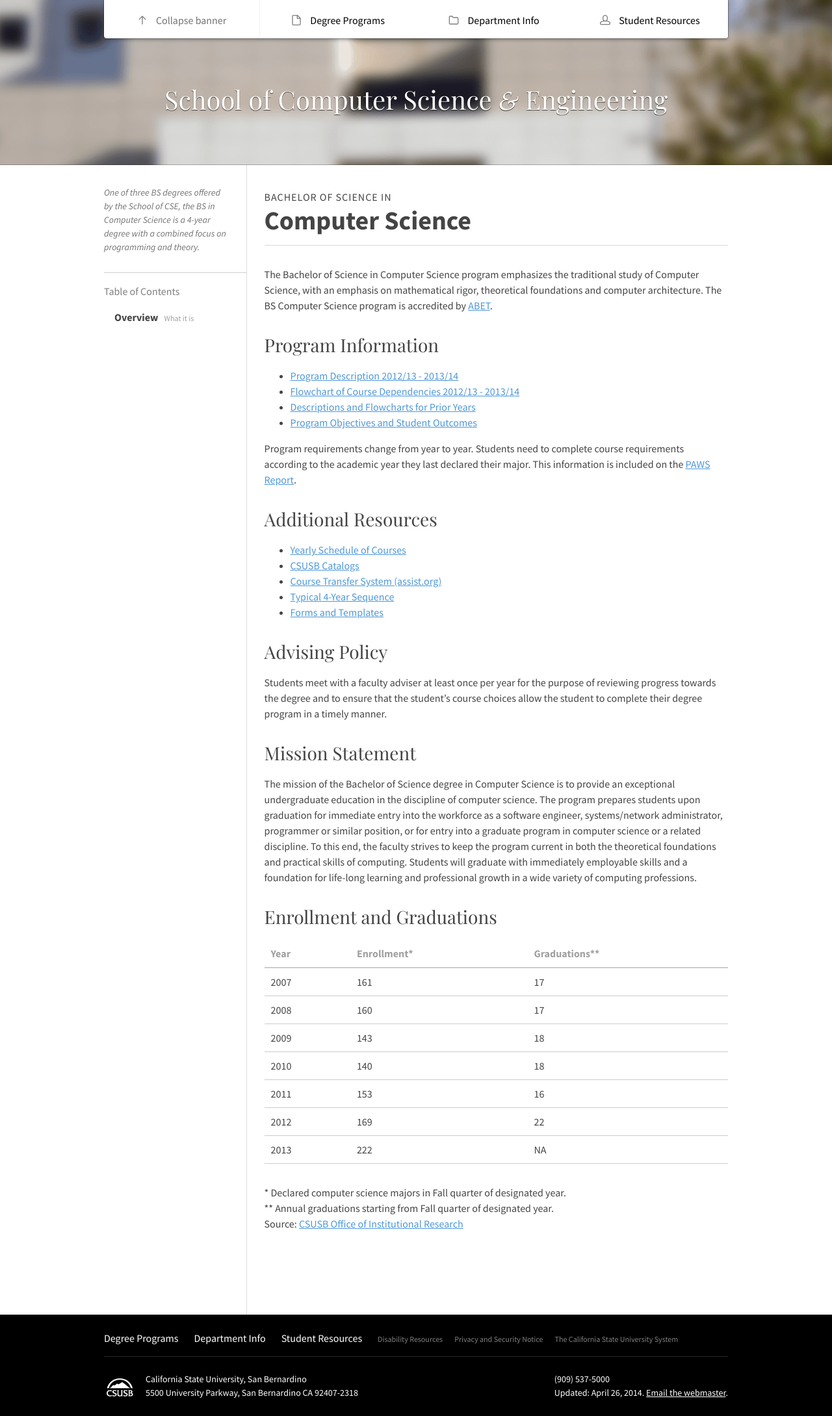
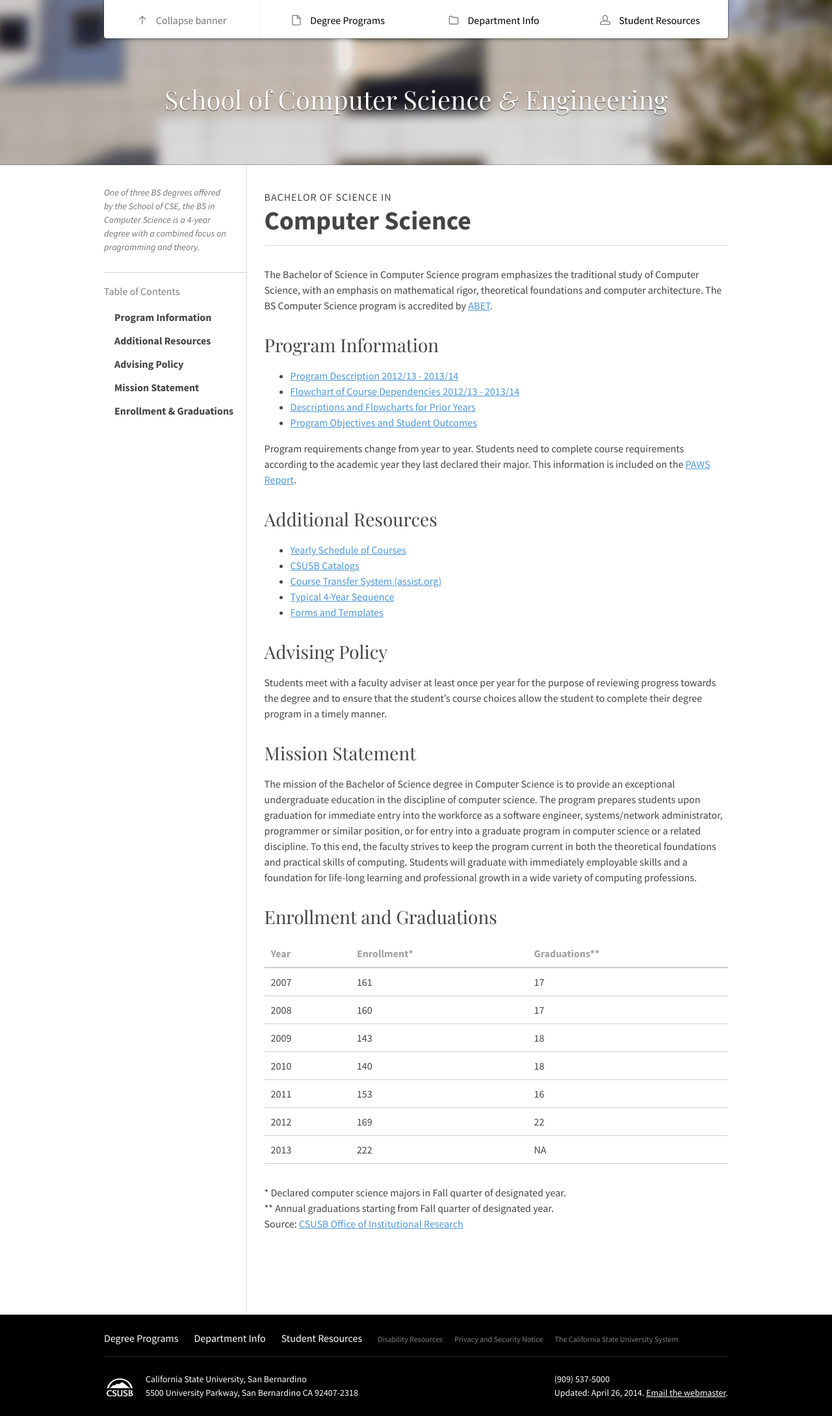
Before and after one commit to csusbdt/cse, a Jekyll site: the page built from programs/computer-science/index.md, in a window 1280 px wide. Shown: the whole page at 65% size. Built offline with Jekyll 4.4.1, drawn with Linux system fonts in a browser that asks for light colours; nearby versions of some CDN libraries; some web fonts are replaced.

Commit message:
Updated content

```diff
--- a/assets/css/desktop.css
+++ b/assets/css/desktop.css
@@ -1 +1 @@
-body{background:#777 url("/cse/assets/img/big-bg.png") no-repeat center center fixed;-webkit-background-size:cover;-moz-background-size:cover;-o-background-size:cover;background-size:cover}
+body{background:#777 url("/assets/img/big-bg.png") no-repeat center center fixed;-webkit-background-size:cover;-moz-background-size:cover;-o-background-size:cover;background-size:cover}
--- a/assets/sass/config/_variables.scss
+++ b/assets/sass/config/_variables.scss
@@ -6,7 +6,7 @@
     $PATHS
  *------------------------------------*/
 
-$root_directory: "/cse";
+$root_directory: "";
 
 
 /*------------------------------------*
--- a/assets/sass/main.scss
+++ b/assets/sass/main.scss
@@ -9,6 +9,7 @@
  * Bourbon
  */
 @import 'lib/bourbon/bourbon';
+
 
 /**
  * Configuration
--- a/programs/computer-science/index.md
+++ b/programs/computer-science/index.md
@@ -3,9 +3,16 @@
 title: Computer Science BS
 description: One of three BS degrees offered by the School of CSE, the BS in Computer Science is a 4-year degree with a combined focus on programming and theory.
 nav:
-    - title: Overview
-      url: /#overview
-      desc: What it is
+    - title: Program Information
+      url: "#program-information"
+    - title: Additional Resources
+      url: "#additional-resources"
+    - title: Advising Policy
+      url: "#advising-policy"
+    - title: Mission Statement
+      url: "#mission-statement"
+    - title: Enrollment &amp; Graduations
+      url: "#enrollment-and-graduations"
 ---
 
 ## Bachelor of Science in <strong>Computer Science</strong>
```
Also changed, not shown: advisory-board/index.md (+1 -1 lines), assets/css/main.css.
